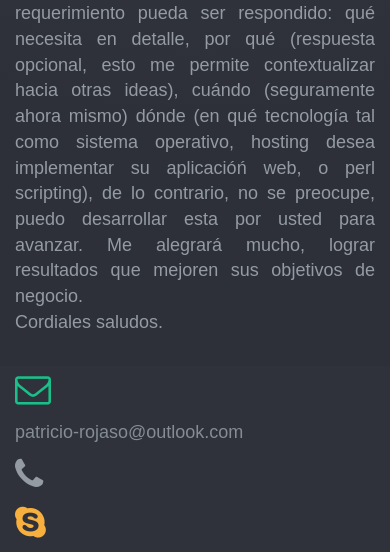
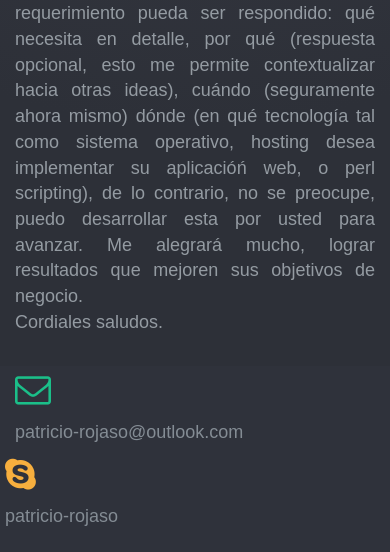
Before and after one commit to appwebd/appwebd.github.io, a website: page es/contacto.html in a window 390 px wide. Shown: the part 478-1030 px from the top of the page. Drawn offline with Linux system fonts and the light colour scheme.

Commit message:
Remote icon phone

```diff
--- a/es/contacto.html
+++ b/es/contacto.html
@@ -138,10 +138,7 @@
                         itemprop="url">&#112;&#097;&#116;&#114;&#105;&#099;&#105;&#111;&#045;&#114;&#111;&#106;&#097;&#115;&#111;&#064;&#111;&#117;&#116;&#108;&#111;&#111;&#107;&#046;&#099;&#111;&#109;</a></p>
                   </span></div>
               </div>
-              <div class="row text-left">
-                <div class=col-sm-1>
-                  <p><i class="fa fa-phone fa-2x" aria-hidden=true></i></p>
-                </div>
+
 
               </div>
               <div class="row text-left">
```
Also changed, not shown: 1 other file.
